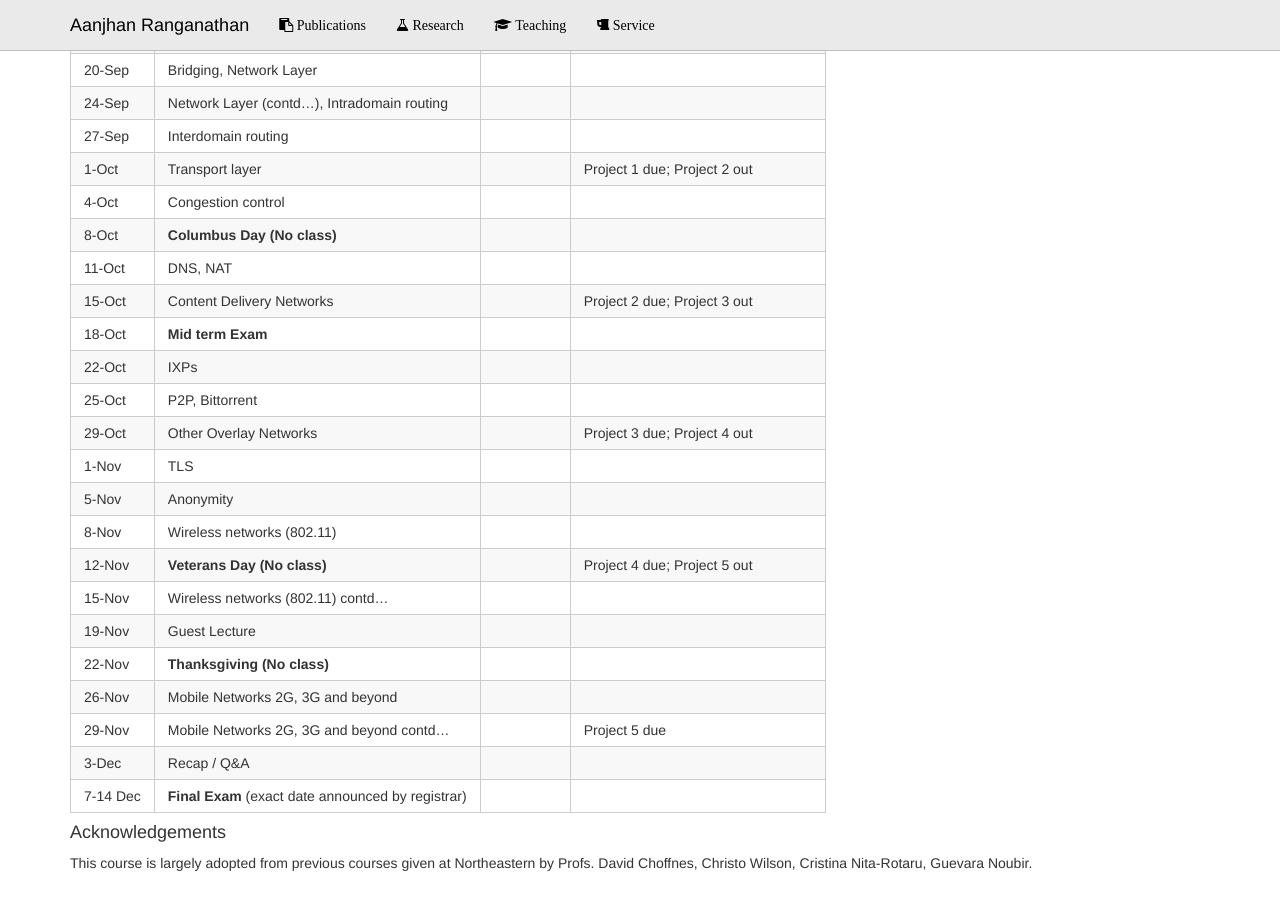
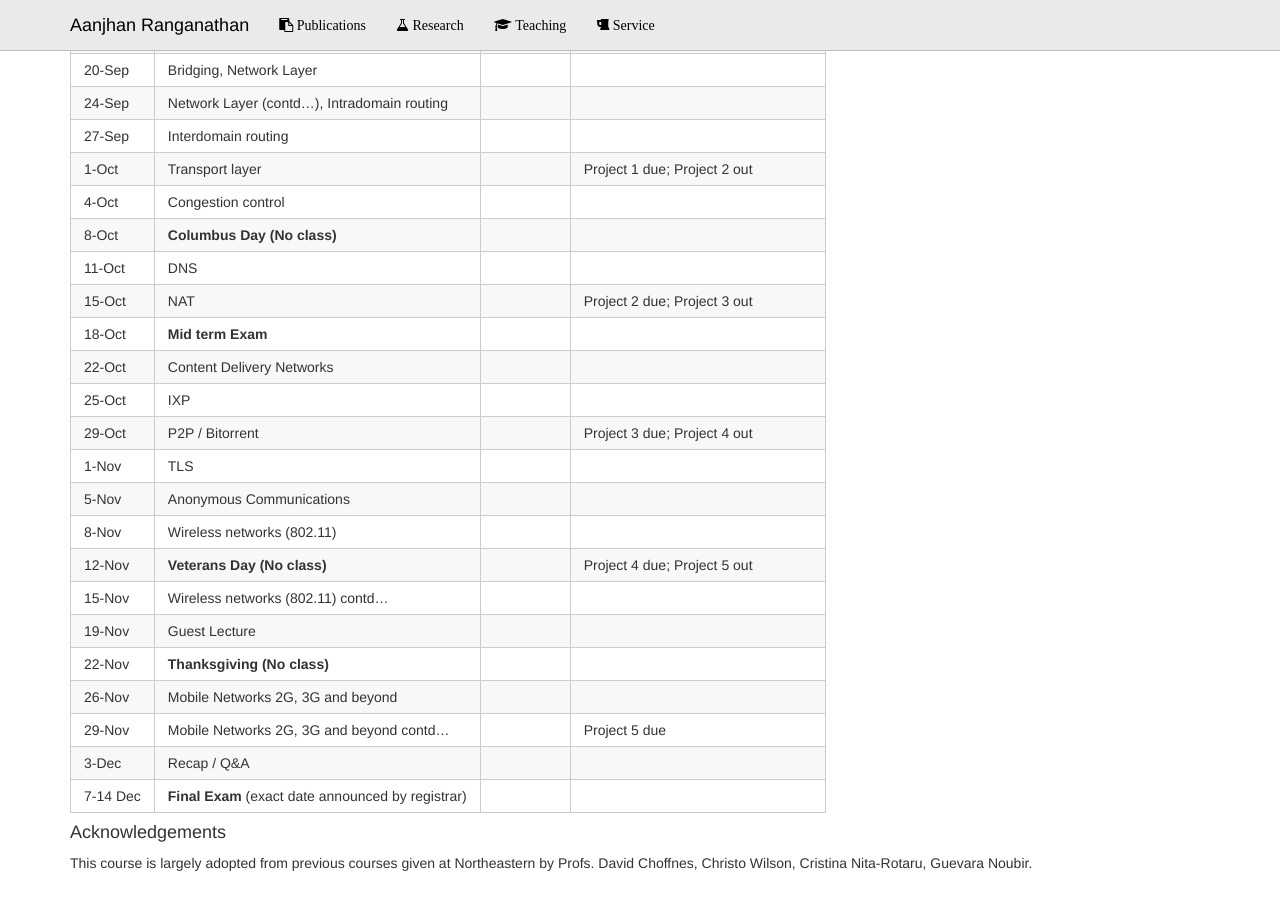
Before and after one commit to aanjhan/mywebsite, a Jekyll site: the page built from teaching/courses/fall18/index.md, in a window 1280 px wide and 900 px high, scrolled down 1280 px. Built offline with Jekyll 4.4.1, drawn with Linux system fonts in a browser that asks for light colours.

Commit message:
website teaching updates

```diff
--- a/teaching/courses/fall18/index.md
+++ b/teaching/courses/fall18/index.md
@@ -62,14 +62,14 @@ You will form groups of two people (possibly three, if necessary) to do the proj
 | 1-Oct  | Transport layer                             |          | Project 1 due; Project 2 out        |
 | 4-Oct  | Congestion control                          |          |                                     |
 | 8-Oct  | **Columbus Day (No class)**                 |          |                                     |
-| 11-Oct | DNS, NAT                                    |          |                                     |
-| 15-Oct | Content Delivery Networks                   |          | Project 2 due; Project 3 out        |
+| 11-Oct | DNS                                     |          |                                     |
+| 15-Oct | NAT                   |          | Project 2 due; Project 3 out        |
 | 18-Oct | **Mid term Exam**                           |          |                                     |
-| 22-Oct | IXPs                                        |          |                                     |
-| 25-Oct | P2P, Bittorrent                             |          |                                     |
-| 29-Oct | Other Overlay Networks                      |          | Project 3 due; Project 4 out        |
+| 22-Oct | Content Delivery Networks                                        |          |                                     |
+| 25-Oct | IXP                             |          |                                     |
+| 29-Oct | P2P / Bitorrent                      |          | Project 3 due; Project 4 out        |
 | 1-Nov  | TLS                                         |          |                                     |
-| 5-Nov  | Anonymity                                   |          |                                     |
+| 5-Nov  | Anonymous Communications                                   |          |                                     |
 | 8-Nov  | Wireless networks (802.11)                  |          |                                     |
 | 12-Nov | **Veterans Day (No class)**                 |          | Project 4 due; Project 5 out        |
 | 15-Nov | Wireless networks (802.11) contd…           |          |                                     |
```
Also changed, not shown: 7 other files.
